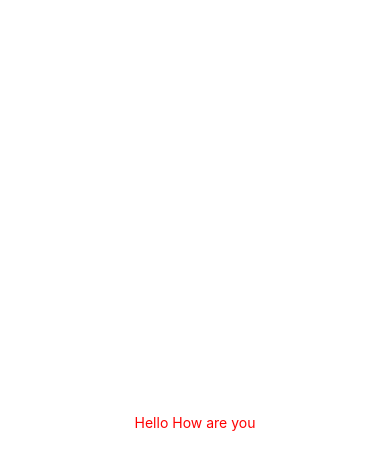
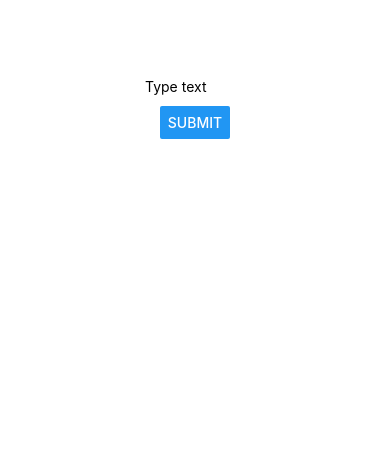
Before and after one commit to GabrielWeinbrenner/BookApp, a React Native app: screen / in a window 390 px wide. Shown: the top 470 px of the page. Built offline with nearby package versions, Linux system fonts and the light colour scheme.

Commit message:
Flat List rendering

```diff
--- a/App.js
+++ b/App.js
@@ -1,19 +1,8 @@
-import React from 'react';
-import { StyleSheet, Text, View } from 'react-native';
-
-export default function App() {
-  return (
-    <View style={styles.container}>
-      <Text style={{color:"red"}}>Hello How are you</Text>
-    </View>
-  );
+import React from "react";
+import { StyleSheet, Text, View } from "react-native";
+import Starting from "./components/Starting";
+export default class App extends React.Component {
+  render() {
+    return <Starting />;
+  }
 }
-
-const styles = StyleSheet.create({
-  container: {
-    flex: 1,
-    backgroundColor: '#fff',
-    alignItems: 'center',
-    justifyContent: 'center',
-  },
-});
--- /dev/null
+++ b/components/Starting.js
@@ -0,0 +1,98 @@
+import React from 'react';
+import {
+  StyleSheet,
+  Image,
+  FlatList,
+  Text,
+  View,
+  TextInput,
+  Button,
+} from 'react-native';
+
+export default class Starting extends React.Component {
+  constructor(props) {
+    super(props);
+    this.state = {
+      text: '',
+      books: [],
+    };
+  }
+  getBooks(category) {
+    var books = fetch(
+      'https://www.googleapis.com/books/v1/volumes?q=' + category
+    )
+      .then(response => response.json())
+      .then(responseJson => {
+        this.setState({
+          books: responseJson.items,
+        });
+      });
+  }
+  returnIfFetched() {
+    try {
+      return (
+        <View style={styles.container}>
+          <FlatList
+            data={this.state.books}
+            renderItem={({ item }) => (
+              <React.Fragment>
+              <Image
+              style={{width: 100, height: 100}}
+              source={{uri: item.volumeInfo.imageLinks.thumbnail}}/>
+              <Text style={styles.item}>{item.volumeInfo.title}</Text>
+              </React.Fragment>
+            )}
+            keyExtractor={item => item.id}
+          />
+        </View>
+      );
+    } catch (error) {
+      console.log(error);
+    }
+    // <FlatList
+    // data={}
+    // renderItem= {({item}) =>{
+    //     console.log(item.volumeInfo.title)
+    //     {/*
+    //     {/* <Text>{item.volumeInfo.title}</Text> */}
+    //     <Text style={{color: 'black', fontSize:30}}>{item.volumeInfo.title}</Text>
+    //     console.log("------------")
+    // }}
+    // keyExtractor={({id}, index) => id}
+
+    // />
+  }
+  render() {
+    return (
+      <React.Fragment>
+        <View
+          style={{ flex: 1, justifyContent: 'center', alignItems: 'center' }}>
+          <TextInput
+            style={{ height: 40, width: 100 }}
+            placeholder="Type text"
+            onChangeText={t => this.setState({ text: t })}
+            value={this.state.text}
+          />
+          <Button
+            title="Submit"
+            onPress={() => {
+              this.getBooks(this.state.text);
+            }}
+          />
+        </View>
+        {this.returnIfFetched()}
+      </React.Fragment>
+    );
+  }
+}
+const styles = StyleSheet.create({
+  container: {
+    flex: 3,
+    paddingTop: 22,
+  },
+  item: {
+    padding: 10,
+    fontSize: 18,
+    height: 44,
+  },
+});
```
Also changed, not shown: 1 other file (tests, documents, lock files or other folders).
